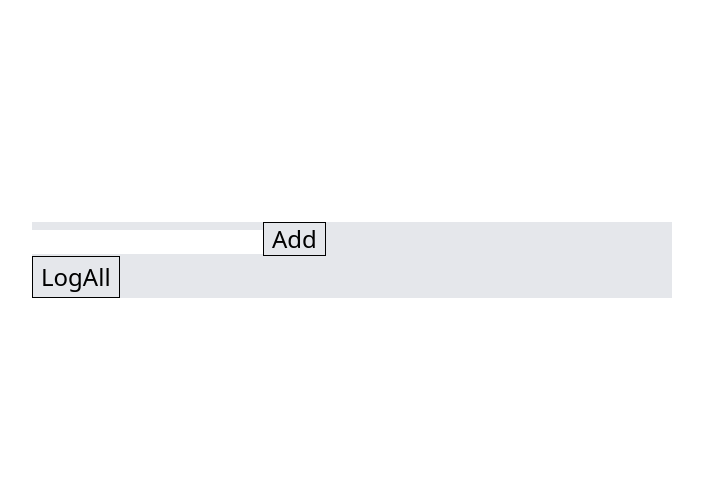
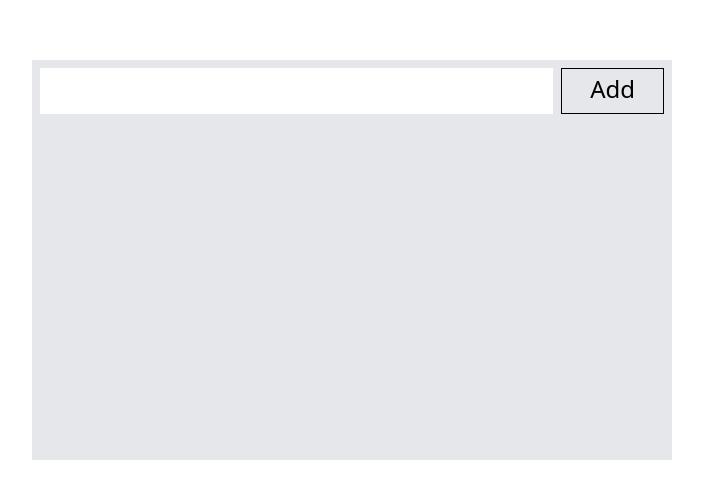
Before and after one commit to sandeshkhadka/react-todo, a React (Vite) app: page / in a window 1280 px wide. Shown: the part 140-638 px from the top of the page, without its empty margins (288-991 px from the left). Built offline with nearby package versions, Linux system fonts and the light colour scheme.

Commit message:
styling screen

```diff
--- a/src/components/Screen.jsx
+++ b/src/components/Screen.jsx
@@ -12,11 +12,14 @@ const Screen = () => {
     return tmp;
   }
   return (
-    <div className="w-1/2  bg-gray-200">
-      {taskList
-        ? taskList.map((task) => <Task taskObj={task} key={task.id} />)
-        : null}
+    <div className="w-1/2 py-1 bg-gray-200 h-1/2 flex flex-col-reverse justify-end overflow-auto gap-1">
+      <div className="overflow-scroll">
+        {taskList
+          ? taskList.map((task) => <Task taskObj={task} key={task.id} />)
+          : null}
+      </div>
       <form
+        className="text-2xl px-2 py-1 flex justify-between gap-2"
         onSubmit={(e) => {
           e.preventDefault();
           const formData = new FormData(e.target);
@@ -33,17 +36,22 @@ const Screen = () => {
           todoInput.current.value = "";
         }}
       >
-        <input type="text" ref={todoInput} name="todoInput" />
+        <input
+          type="text"
+          ref={todoInput}
+          name="todoInput"
+          className="basis-5/6"
+        />
         <button
           type="submit"
-          className="px-2 text-2xl border border-black cursor-pointer "
+          className="pb-2 pt-1 text-2xl border border-black cursor-pointer basis-1/6"
         >
           Add
         </button>
       </form>
       <button
         type="button"
-        className="text-2xl border border-black px-2 py-1"
+        className=" hidden text-2xl border border-black px-2 py-1"
         onClick={() => {
           console.log(taskList);
         }}
```
Also changed, not shown: src/components/Task.jsx (+6 -12 lines).
